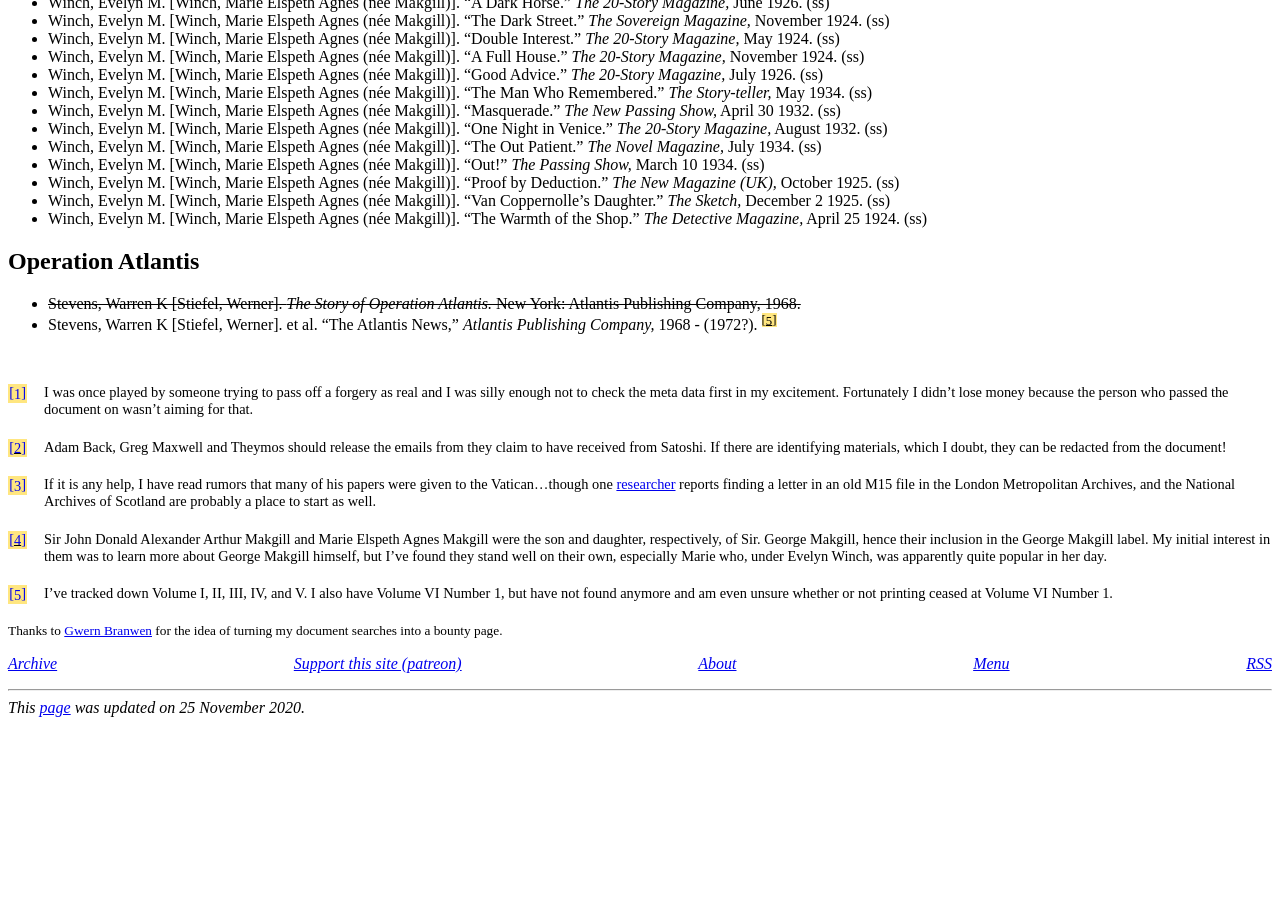
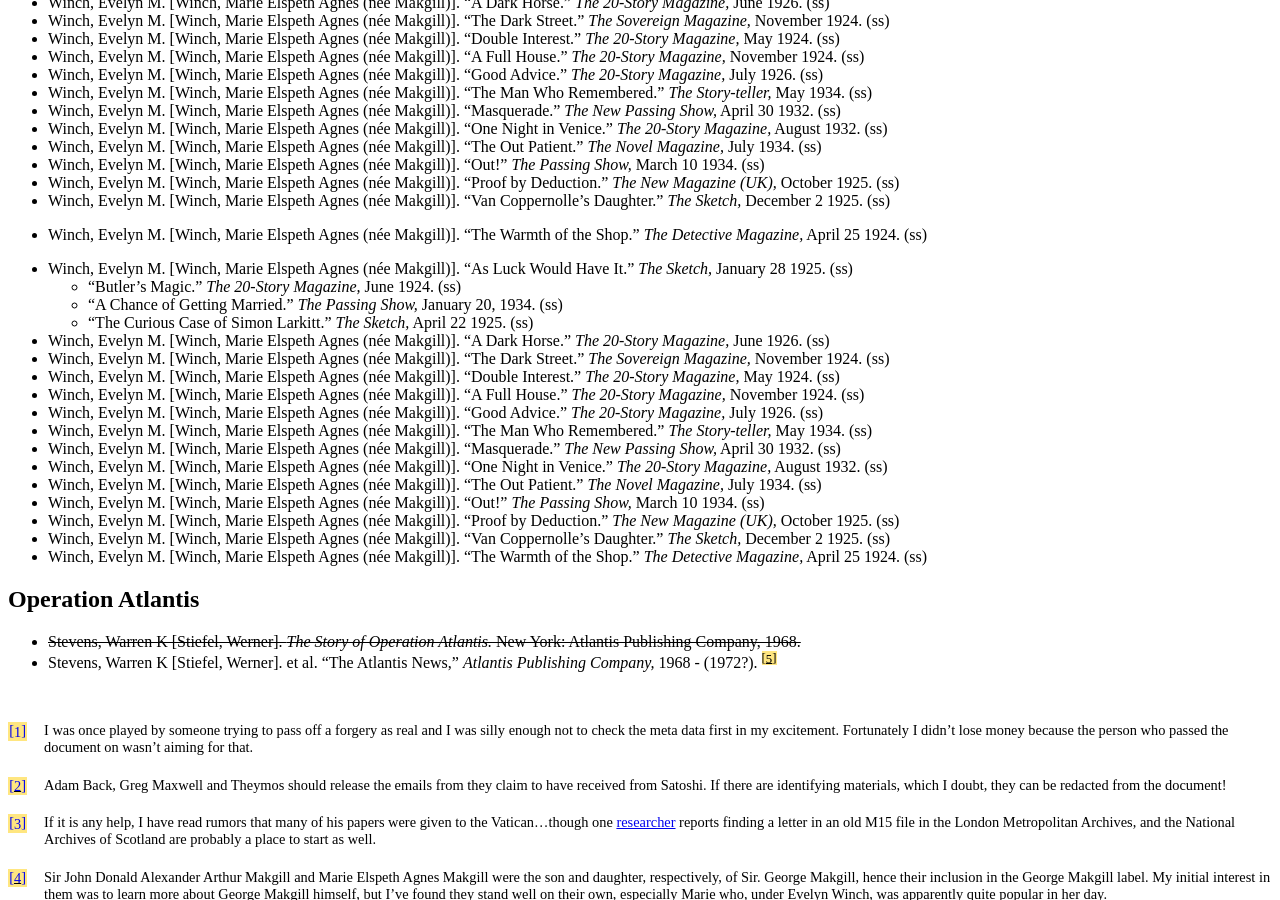
Before and after one commit to derykmakgill/website, a Jekyll site: the page built from research-bounties.md, in a window 1280 px wide and 900 px high, scrolled down 764 px. Built offline with Jekyll 4.4.1, drawn with Linux system fonts in a browser that asks for light colours; before the commit the page ends 1489 px from its top, so only the background shows below that.

Commit message:
Update research-bounties.md

```diff
--- a/research-bounties.md
+++ b/research-bounties.md
@@ -48,6 +48,26 @@
 - Winch, Evelyn M. [Winch, Marie Elspeth Agnes (née Makgill)]. "Van Coppernolle’s Daughter." *The Sketch,* December 2 1925. (ss)
 - Winch, Evelyn M. [Winch, Marie Elspeth Agnes (née Makgill)]. "The Warmth of the Shop." *The Detective Magazine,* April 25 1924. (ss)
 
+
+- Winch, Evelyn M. [Winch, Marie Elspeth Agnes (née Makgill)]. "As Luck Would Have It." *The Sketch,* January 28 1925. (ss)
+  - "Butler's Magic." *The 20-Story Magazine,* June 1924. (ss)
+  -  "A Chance of Getting Married." *The Passing Show,* January 20, 1934. (ss)
+  - "The Curious Case of Simon Larkitt." *The Sketch,* April 22 1925. (ss)
+- Winch, Evelyn M. [Winch, Marie Elspeth Agnes (née Makgill)]. "A Dark Horse." *The 20-Story Magazine,* June 1926. (ss)
+- Winch, Evelyn M. [Winch, Marie Elspeth Agnes (née Makgill)]. "The Dark Street." *The Sovereign Magazine,* November 1924. (ss)
+- Winch, Evelyn M. [Winch, Marie Elspeth Agnes (née Makgill)]. "Double Interest." *The 20-Story Magazine,* May 1924. (ss)
+- Winch, Evelyn M. [Winch, Marie Elspeth Agnes (née Makgill)]. "A Full House." *The 20-Story Magazine,* November 1924. (ss)
+- Winch, Evelyn M. [Winch, Marie Elspeth Agnes (née Makgill)]. "Good Advice." *The 20-Story Magazine,* July 1926. (ss)
+- Winch, Evelyn M. [Winch, Marie Elspeth Agnes (née Makgill)]. "The Man Who Remembered." *The Story-teller,* May 1934. (ss)
+- Winch, Evelyn M. [Winch, Marie Elspeth Agnes (née Makgill)]. "Masquerade." *The New Passing Show,* April 30 1932. (ss)
+- Winch, Evelyn M. [Winch, Marie Elspeth Agnes (née Makgill)]. "One Night in Venice." *The 20-Story Magazine,* August 1932. (ss)
+- Winch, Evelyn M. [Winch, Marie Elspeth Agnes (née Makgill)]. "The Out Patient." *The Novel Magazine,* July 1934. (ss)
+- Winch, Evelyn M. [Winch, Marie Elspeth Agnes (née Makgill)]. "Out!" *The Passing Show,* March 10 1934. (ss)
+- Winch, Evelyn M. [Winch, Marie Elspeth Agnes (née Makgill)]. "Proof by Deduction." *The New Magazine (UK),* October 1925. (ss)
+- Winch, Evelyn M. [Winch, Marie Elspeth Agnes (née Makgill)]. "Van Coppernolle’s Daughter." *The Sketch,* December 2 1925. (ss)
+- Winch, Evelyn M. [Winch, Marie Elspeth Agnes (née Makgill)]. "The Warmth of the Shop." *The Detective Magazine,* April 25 1924. (ss)
+
+
 ## Operation Atlantis
 
 - ~~Stevens, Warren K [Stiefel, Werner]. *The Story of Operation Atlantis.* New York: Atlantis Publishing Company, 1968.~~
```
